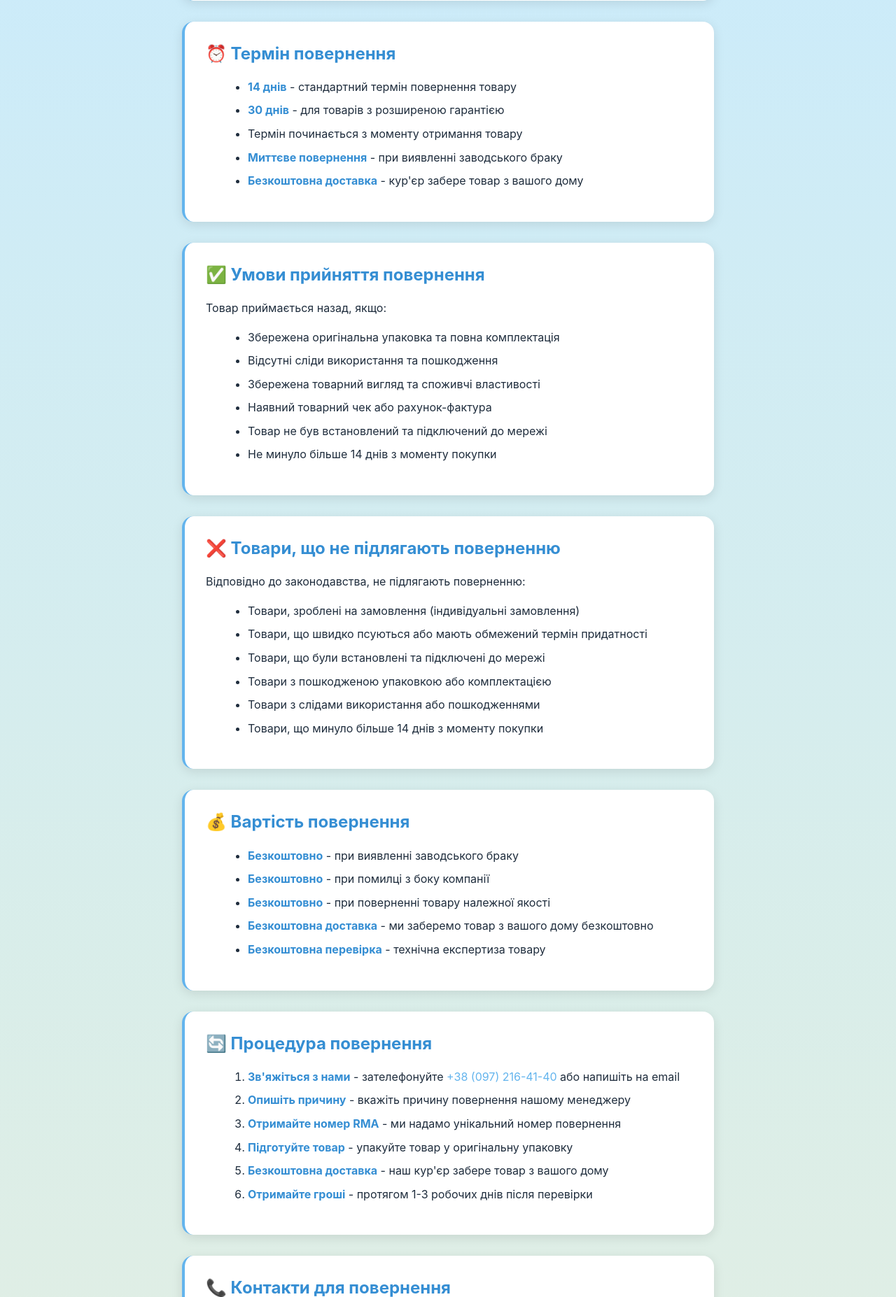
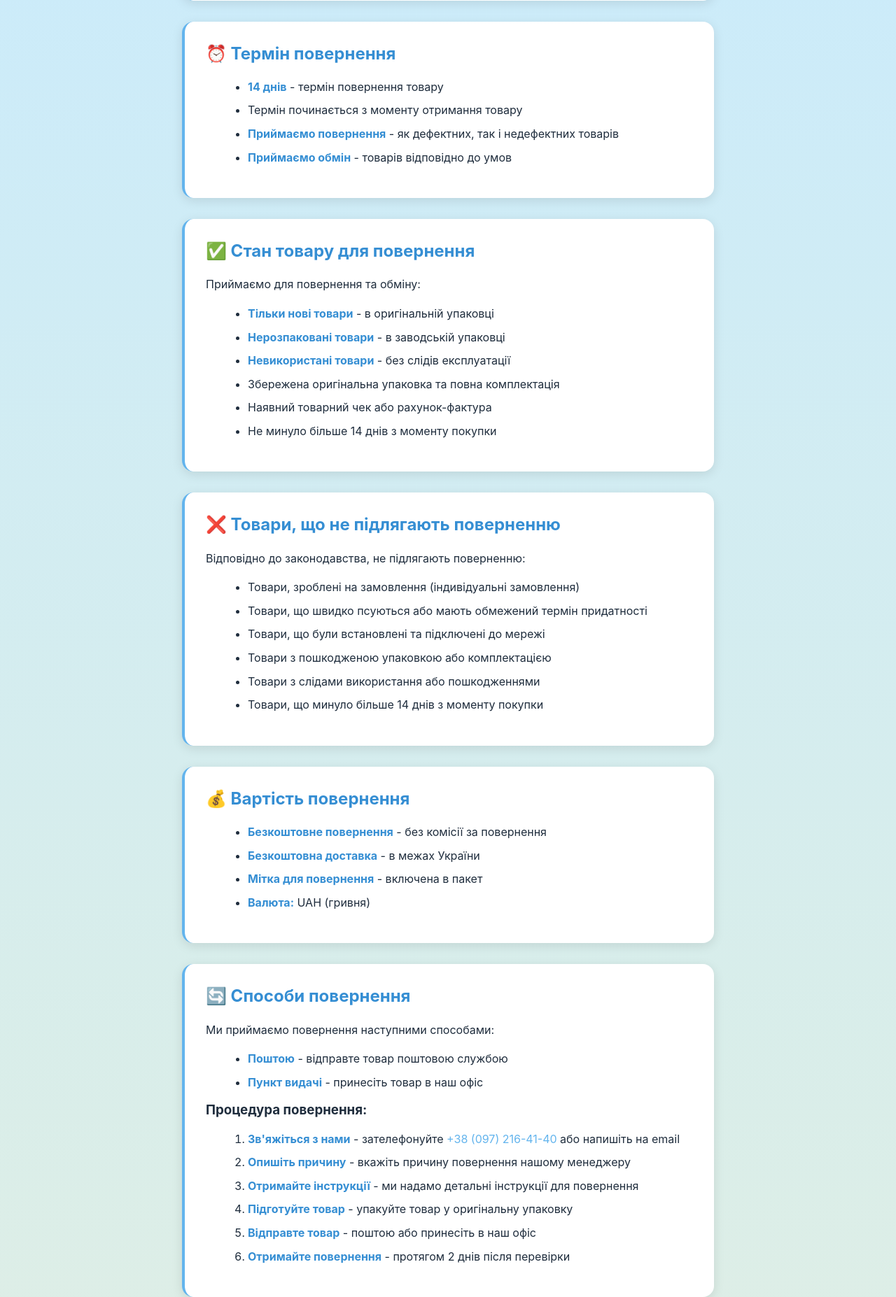
Before and after one commit to BonisOleg/air_in_ua, a Django app: page /return-policy/ in a window 1280 px wide. Shown: the part 451-2305 px from the top of the page at 70% size. Run offline with Django 5.2, Linux system fonts and the light colour scheme.

Commit message:
Оновлено правила повернення відповідно до Google Merchant Center: 14 днів, дефектні/недефектні товари, повернення поштою/пункт видачі, 2 дні обробки, безкоштовно, UAH, мітка в пакеті

```diff
--- a/templates/return_policy.html
+++ b/templates/return_policy.html
@@ -20,26 +20,26 @@
     "applicableCountry": "UA",
     "returnPolicyCategory": "https://schema.org/MerchantReturnFiniteReturnWindow",
     "merchantReturnDays": 14,
-    "returnMethod": "https://schema.org/ReturnByMail",
+    "returnMethod": ["https://schema.org/ReturnByMail", "https://schema.org/ReturnAtDropOffLocation"],
     "returnFees": "https://schema.org/FreeReturn",
-    "returnLabelSource": "https://schema.org/ReturnLabelDownloadAndPrint",
-    "returnInstructions": "Товар приймається назад протягом 14 днів з моменту отримання при збереженні оригінальної упаковки та відсутності слідів використання. Безкоштовна доставка кур'єром. Контакти: +38 (097) 216-41-40, email: airinua.sender@gmail.com, адреса: м. Київ, вул. Вербицького, 15.",
+    "returnLabelSource": "https://schema.org/ReturnLabelInThePackage",
+    "returnInstructions": "Товар приймається назад протягом 14 днів. Приймаємо повернення дефектних та недефектних товарів. Тільки нові товари в оригінальній упаковці. Повернення поштою або в пункті видачі. Безкоштовне повернення. Контакти: +38 (097) 216-41-40, email: airinua.sender@gmail.com, адреса: м. Київ, вул. Вербицького, 15.",
     "customerRemorseReturnFees": "https://schema.org/FreeReturn",
-    "customerRemorseReturnLabelSource": "https://schema.org/ReturnLabelDownloadAndPrint",
+    "customerRemorseReturnLabelSource": "https://schema.org/ReturnLabelInThePackage",
     "customerRemorseReturnWindow": 14,
-    "inStoreReturnsOffered": false,
+    "inStoreReturnsOffered": true,
     "returnShippingFeesAmount": {
       "@type": "MonetaryAmount",
       "currency": "UAH",
       "value": "0"
     },
-    "returnPolicySeasonalOverride": {
-      "@type": "ReturnPolicySeasonalOverride",
-      "returnPolicyCategory": "https://schema.org/MerchantReturnFiniteReturnWindow",
-      "merchantReturnDays": 30,
-      "returnMethod": "https://schema.org/ReturnByMail",
-      "returnFees": "https://schema.org/FreeReturn"
-    }
+    "refundType": "https://schema.org/FullRefund",
+    "restockingFee": {
+      "@type": "MonetaryAmount",
+      "currency": "UAH",
+      "value": "0"
+    },
+    "returnProcessingTime": "P2D"
   },
   "publisher": {
     "@type": "Organization",
@@ -63,23 +63,22 @@
     <div class="return-policy-section">
       <h2>⏰ Термін повернення</h2>
       <ul>
-        <li><strong>14 днів</strong> - стандартний термін повернення товару</li>
-        <li><strong>30 днів</strong> - для товарів з розширеною гарантією</li>
+        <li><strong>14 днів</strong> - термін повернення товару</li>
         <li>Термін починається з моменту отримання товару</li>
-        <li><strong>Миттєве повернення</strong> - при виявленні заводського браку</li>
-        <li><strong>Безкоштовна доставка</strong> - кур'єр забере товар з вашого дому</li>
+        <li><strong>Приймаємо повернення</strong> - як дефектних, так і недефектних товарів</li>
+        <li><strong>Приймаємо обмін</strong> - товарів відповідно до умов</li>
       </ul>
     </div>
 
     <div class="return-policy-section">
-      <h2>✅ Умови прийняття повернення</h2>
-      <p>Товар приймається назад, якщо:</p>
+      <h2>✅ Стан товару для повернення</h2>
+      <p>Приймаємо для повернення та обміну:</p>
       <ul>
+        <li><strong>Тільки нові товари</strong> - в оригінальній упаковці</li>
+        <li><strong>Нерозпаковані товари</strong> - в заводській упаковці</li>
+        <li><strong>Невикористані товари</strong> - без слідів експлуатації</li>
         <li>Збережена оригінальна упаковка та повна комплектація</li>
-        <li>Відсутні сліди використання та пошкодження</li>
-        <li>Збережена товарний вигляд та споживчі властивості</li>
         <li>Наявний товарний чек або рахунок-фактура</li>
-        <li>Товар не був встановлений та підключений до мережі</li>
         <li>Не минуло більше 14 днів з моменту покупки</li>
       </ul>
     </div>
@@ -100,24 +99,30 @@
     <div class="return-policy-section">
       <h2>💰 Вартість повернення</h2>
       <ul>
-        <li><strong>Безкоштовно</strong> - при виявленні заводського браку</li>
-        <li><strong>Безкоштовно</strong> - при помилці з боку компанії</li>
-        <li><strong>Безкоштовно</strong> - при поверненні товару належної якості</li>
-        <li><strong>Безкоштовна доставка</strong> - ми заберемо товар з вашого дому безкоштовно</li>
-        <li><strong>Безкоштовна перевірка</strong> - технічна експертиза товару</li>
+        <li><strong>Безкоштовне повернення</strong> - без комісії за повернення</li>
+        <li><strong>Безкоштовна доставка</strong> - в межах України</li>
+        <li><strong>Мітка для повернення</strong> - включена в пакет</li>
+        <li><strong>Валюта:</strong> UAH (гривня)</li>
       </ul>
     </div>
 
     <div class="return-policy-section">
-      <h2>🔄 Процедура повернення</h2>
+      <h2>🔄 Способи повернення</h2>
+      <p>Ми приймаємо повернення наступними способами:</p>
+      <ul>
+        <li><strong>Поштою</strong> - відправте товар поштовою службою</li>
+        <li><strong>Пункт видачі</strong> - принесіть товар в наш офіс</li>
+      </ul>
+
+      <h3>Процедура повернення:</h3>
       <ol>
         <li><strong>Зв'яжіться з нами</strong> - зателефонуйте <a href="tel:+380972164140">+38 (097) 216-41-40</a> або
           напишіть на email</li>
         <li><strong>Опишіть причину</strong> - вкажіть причину повернення нашому менеджеру</li>
-        <li><strong>Отримайте номер RMA</strong> - ми надамо унікальний номер повернення</li>
+        <li><strong>Отримайте інструкції</strong> - ми надамо детальні інструкції для повернення</li>
         <li><strong>Підготуйте товар</strong> - упакуйте товар у оригінальну упаковку</li>
-        <li><strong>Безкоштовна доставка</strong> - наш кур'єр забере товар з вашого дому</li>
-        <li><strong>Отримайте гроші</strong> - протягом 1-3 робочих днів після перевірки</li>
+        <li><strong>Відправте товар</strong> - поштою або принесіть в наш офіс</li>
+        <li><strong>Отримайте повернення</strong> - протягом 2 днів після перевірки</li>
       </ol>
     </div>
 
@@ -166,13 +171,26 @@
     </div>
 
     <div class="return-policy-section">
-      <h2>📅 Терміни обробки</h2>
+      <h2>📅 Терміни обробки та доставки</h2>
+
+      <h3>Час обробки замовлень:</h3>
       <ul>
-        <li><strong>1-2 години</strong> - розгляд заявки на повернення</li>
-        <li><strong>1-2 дні</strong> - безкоштовна доставка кур'єром</li>
-        <li><strong>1-3 дні</strong> - перевірка товару та технічна експертиза</li>
-        <li><strong>1-3 дні</strong> - повернення коштів на рахунок або картку</li>
-        <li><strong>Миттєво</strong> - повернення коштів при самовивозі з офісу</li>
+        <li><strong>Час подачі:</strong> до 18:00 (GMT+02:00) Київський час</li>
+        <li><strong>Обробка:</strong> 1-2 дні (Пн-Сб)</li>
+        <li><strong>Відправлення:</strong> Пн-Сб</li>
+      </ul>
+
+      <h3>Доставка:</h3>
+      <ul>
+        <li><strong>Тривалість:</strong> 0-2 дні</li>
+        <li><strong>Вартість:</strong> Безкоштовна доставка</li>
+        <li><strong>Всі пункти призначення</strong> в Україні</li>
+      </ul>
+
+      <h3>Повернення коштів:</h3>
+      <ul>
+        <li><strong>Час обробки:</strong> 2 дні після отримання товару</li>
+        <li><strong>Валюта:</strong> UAH (автоматично конвертується в локальну валюту клієнта)</li>
       </ul>
     </div>
 
@@ -198,12 +216,13 @@
     <div class="return-policy-section">
       <h2>📝 Важливі примітки</h2>
       <ul>
-        <li>Повернення товару можливе тільки в межах Києва та Київської області</li>
-        <li>При поверненні товару з акцій або знижок, повертається повна сума покупки</li>
-        <li>Компанія залишає за собою право відмовити в поверненні при порушенні умов</li>
+        <li><strong>Країна:</strong> Повернення товару можливе тільки в межах України</li>
+        <li><strong>Повернення:</strong> Приймаємо повернення дефектних та недефектних товарів</li>
+        <li><strong>Обмін:</strong> Приймаємо обмін товарів</li>
+        <li><strong>Стан товару:</strong> Тільки нові товари в оригінальній упаковці</li>
+        <li><strong>Термін:</strong> Протягом 14 днів з моменту отримання</li>
+        <li><strong>Вартість:</strong> Безкоштовне повернення та доставка</li>
         <li>Всі спори вирішуються відповідно до законодавства України</li>
-        <li>При самовивозі з офісу гроші повертаються миттєво</li>
-        <li>Безкоштовна доставка діє на всі товари без винятків</li>
       </ul>
     </div>
 
```
